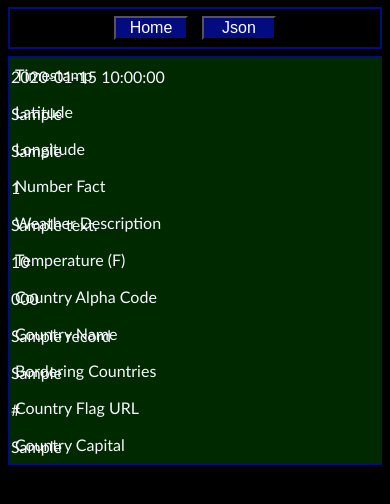
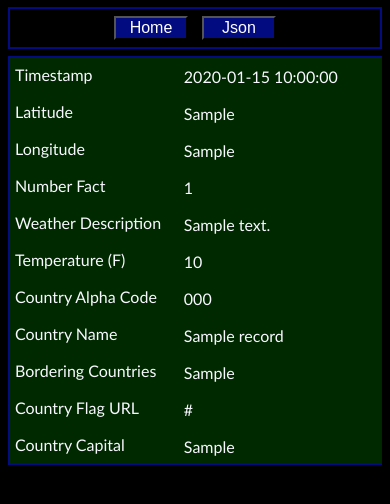
Before and after one commit to CodyNicholson/ISS_Tracking_Project, a Flask app: template flask_app/templates/data.html in a window 390 px wide. Shown: the part 140-644 px from the top of the page. Run offline with Flask 2, Linux system fonts and the light colour scheme; the template is opened without the code that fills it: most values are stand-ins (such as "Sample title", 1, 10 or a date in 2020); parts of the project's set-up code (start-up, migrations or seed data) failed here and were passed over.

Commit message:
Fixed media query data table bug

```diff
--- a/flask_app/static/css/data_style.css
+++ b/flask_app/static/css/data_style.css
@@ -148,7 +148,13 @@ td:nth-of-type(11):before {
     content: "Country Capital";
 }
 
-@media screen and (min-width: 650px) and (max-width: 1200px) {
+@media only screen and (max-width: 600px) {
+    .data-table td {
+        padding-left: 47%;
+    }
+}
+
+@media screen and (min-width: 600px) and (max-width: 1200px) {
     .data-table td {
         padding-left: 30%;
     }
```
